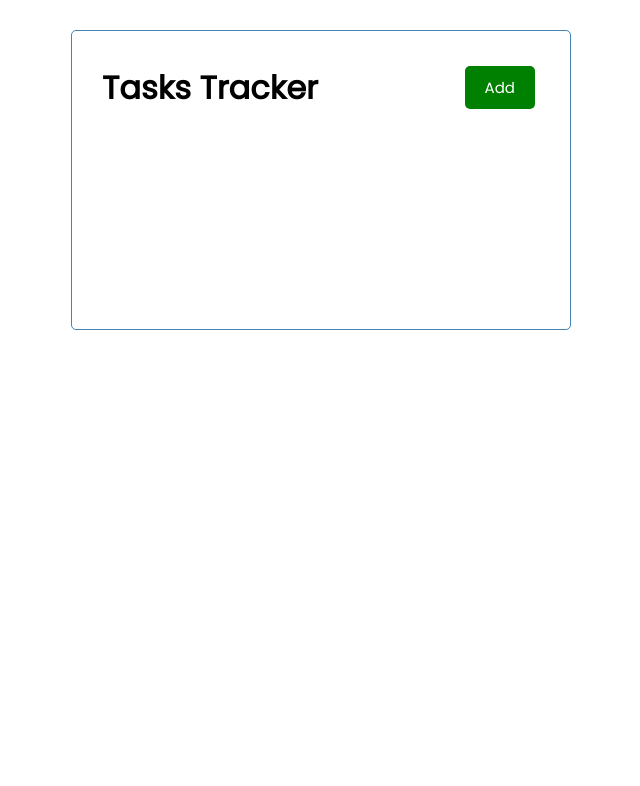
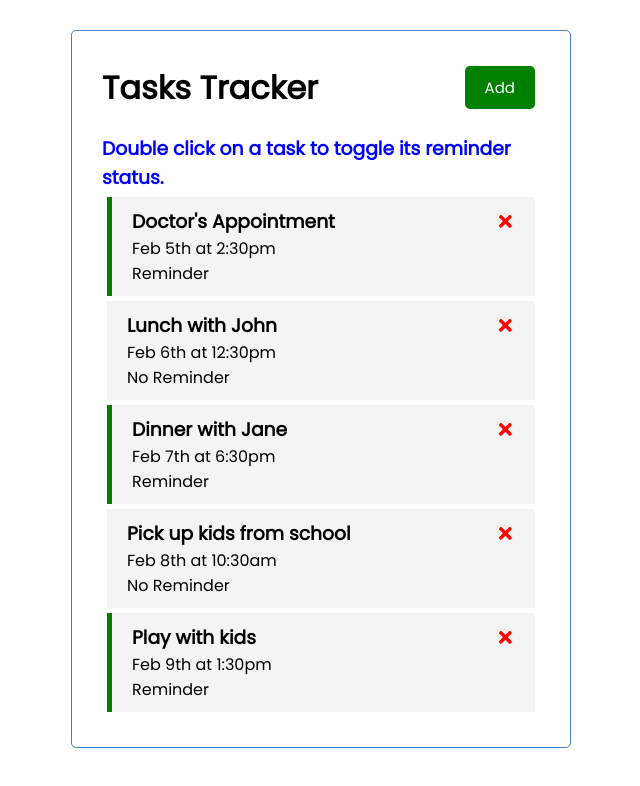
Before and after one commit to SalemNabeelSalem/reactjs-crash-course-tasks-tracker-application, a React (Create React App) app: page / in a window 1280 px wide. Shown: the top 786 px of the page, without its empty margins (319-959 px from the left). Built offline with nearby package versions, Linux system fonts and the light colour scheme.

Commit message:
Done the Task and Tasks Components

```diff
--- a/package.json
+++ b/package.json
@@ -8,6 +8,7 @@
     "@testing-library/user-event": "^13.5.0",
     "react": "^18.1.0",
     "react-dom": "^18.1.0",
+    "react-icons": "^4.4.0",
     "react-router-dom": "^6.3.0",
     "react-scripts": "5.0.1",
     "web-vitals": "^2.1.4"
--- a/src/App.js
+++ b/src/App.js
@@ -1,13 +1,88 @@
 import React from "react";
+
+import { useState } from "react";
+
 import Header from "./components/Header";
-// import About from "./components/About";
+
+import Tasks from "./components/Tasks";
 
 const App = () => {
+  const [tasks, setTasks] = useState([
+    {
+      id: 1,
+      title: "Doctor's Appointment",
+      dayTime: "Feb 5th at 2:30pm",
+      reminder: true,
+    },
+    {
+      id: 2,
+      title: "Lunch with John",
+      dayTime: "Feb 6th at 12:30pm",
+      reminder: false,
+    },
+    {
+      id: 3,
+      title: "Dinner with Jane",
+      dayTime: "Feb 7th at 6:30pm",
+      reminder: true,
+    },
+    {
+      id: 4,
+      title: "Pick up kids from school",
+      dayTime: "Feb 8th at 10:30am",
+      reminder: false,
+    },
+    {
+      id: 5,
+      title: "Play with kids",
+      dayTime: "Feb 9th at 1:30pm",
+      reminder: true,
+    },
+  ]);
+
+  // delete task by id
+  const deleteTask = (id) => {
+    const newTasks = tasks.filter((task) => task.id !== id);
+    setTasks(newTasks);
+  };
+
+  // toggle task reminder
+  const toggleTaskReminder = (id) => {
+    /**
+    const newTasks = tasks.map((task) => {
+      if (task.id === id) {
+        task.reminder = !task.reminder;
+      }
+      return task;
+    });
+
+    setTasks(newTasks);
+    */
+
+    const newTasks = tasks.map((task) =>
+      task.id === id ? { ...task, reminder: !task.reminder } : task
+    );
+
+    setTasks(newTasks);
+  };
+
   return (
     <div className="app">
       <Header title="Tasks Tracker" />
 
-      {/* <About /> */}
+      <h3 style={{ color: "blue" }}>
+        Double click on a task to toggle its reminder status.
+      </h3>
+
+      {tasks.length > 0 ? (
+        <Tasks
+          tasks={tasks}
+          onDelete={deleteTask}
+          onToggle={toggleTaskReminder}
+        />
+      ) : (
+        <p>No tasks to display</p>
+      )}
     </div>
   );
 };
--- /dev/null
+++ b/src/components/Task.js
@@ -0,0 +1,26 @@
+import { FaTimes } from "react-icons/fa";
+
+const Task = (props) => {
+  const { task, onDelete, onToggle } = props;
+
+  return (
+    <div
+      className={`task ${task.reminder ? "reminder" : ""}`}
+      onDoubleClick={() => onToggle(task.id)}
+    >
+      <h3>
+        {task.title}{" "}
+        <FaTimes
+          style={{ color: "red", cursor: "pointer" }}
+          onClick={() => onDelete(task.id)}
+        />
+      </h3>
+
+      <p>{task.dayTime}</p>
+
+      <p>{task.reminder ? "Reminder" : "No Reminder"}</p>
+    </div>
+  );
+};
+
+export default Task;
--- /dev/null
+++ b/src/components/Tasks.js
@@ -0,0 +1,75 @@
+/**
+const tasks = [
+  {
+    id: 1,
+    title: "Doctor's Appointment",
+    day: "Monday",
+    reminder: true,
+  },
+  {
+    id: 2,
+    title: "Lunch with John",
+    day: "Tuesday",
+    reminder: false,
+  },
+  {
+    id: 3,
+    title: "Dinner with Jane",
+    day: "Wednesday",
+    reminder: true,
+  },
+  {
+    id: 4,
+    title: "Pick up kids from school",
+    day: "Thursday",
+    reminder: false,
+  },
+];
+
+const Tasks = () => {
+  return (
+    <>
+      <ul>
+        {tasks.map((task) => (
+          <li key={task.id}>
+            <span>{task.title}</span>
+
+            <span>{" - "}</span>
+
+            <span>{task.day}</span>
+
+            <span>{" - "}</span>
+
+            <span style={task.reminder ? { color: "green" } : { color: "red" }}>
+              {task.reminder ? "Reminder" : "No Reminder"}
+            </span>
+          </li>
+        ))}
+      </ul>
+    </>
+  );
+};
+*/
+
+import Task from "./Task";
+
+const Tasks = (props) => {
+  const { tasks, onDelete, onToggle } = props;
+
+  return (
+    <>
+      <ul>
+        {tasks.map((task) => (
+          <Task
+            key={task.id}
+            task={task}
+            onDelete={onDelete}
+            onToggle={onToggle}
+          />
+        ))}
+      </ul>
+    </>
+  );
+};
+
+export default Tasks;
```
Also changed, not shown: 1 other file (tests, documents, lock files or other folders).
